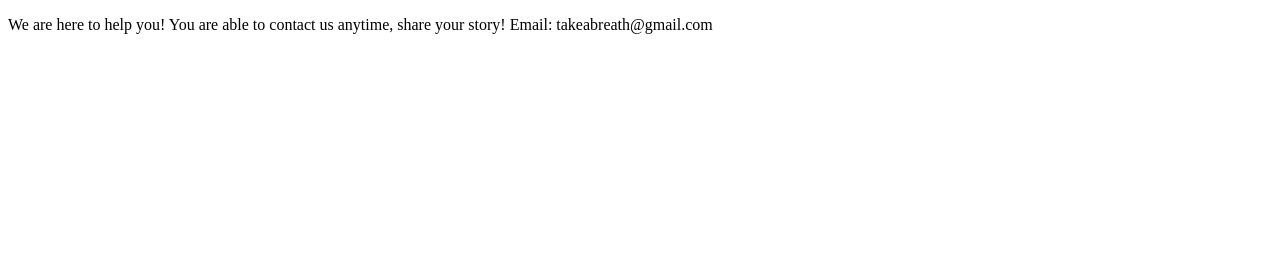
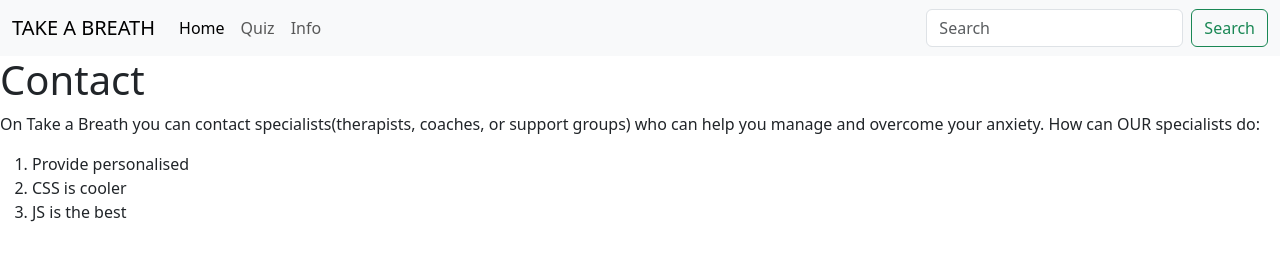
Before and after one commit to Nefeli2310/takeabreath, a plain HTML site: page contact.html in a window 1280 px wide. Drawn offline with nearby package versions, Linux system fonts and the light colour scheme.

Commit message:
change contact.html

```diff
--- a/contact.html
+++ b/contact.html
@@ -1,8 +1,79 @@
 <!DOCTYPE html>
 <html>
-  <head> </head>
-  <p>
-    We are here to help you! You are able to contact us anytime, share your
-    story! Email: takeabreath@gmail.com
-  </p>
+  <head>
+    <meta charset="utf-8" />
+    <meta name="viewport" content="width=device-width, initial-scale=1" />
+    <link
+      href="https://cdn.jsdelivr.net/npm/bootstrap@5.3.8/dist/css/bootstrap.min.css"
+      rel="stylesheet"
+      integrity="sha384-sRIl4kxILFvY47J16cr9ZwB07vP4J8+LH7qKQnuqkuIAvNWLzeN8tE5YBujZqJLB"
+      crossorigin="anonymous"
+    />
+
+    <title>TakeaBreath.com</title>
+  </head>
+  <body>
+    <nav class="navbar navbar-expand-lg bg-body-tertiary">
+      <div class="container-fluid">
+        <a class="navbar-brand" href="#">TAKE A BREATH</a>
+        <button
+          class="navbar-toggler"
+          type="button"
+          data-bs-toggle="collapse"
+          data-bs-target="#navbarSupportedContent"
+          aria-controls="navbarSupportedContent"
+          aria-expanded="false"
+          aria-label="Toggle navigation"
+        >
+          <span class="navbar-toggler-icon"></span>
+        </button>
+        <div class="collapse navbar-collapse" id="navbarSupportedContent">
+          <ul class="navbar-nav me-auto mb-2 mb-lg-0">
+            <li class="nav-item">
+              <a class="nav-link active" aria-current="page" href="#">Home</a>
+            </li>
+            <li class="nav-item">
+              <a class="nav-link" href="#">Quiz</a>
+            </li>
+            <a class="nav-link" href="#">Info</a>
+              </a>
+              <ul class="dropdown-menu">
+
+                </li>
+              </ul>
+            </li>
+            <li class="nav-item">
+
+            </li>
+          </ul>
+          <form class="d-flex" role="search">
+            <input
+              class="form-control me-2"
+              type="search"
+              placeholder="Search"
+              aria-label="Search"
+            />
+            <button class="btn btn-outline-success" type="submit">
+              Search
+            </button>
+          </form>
+        </div>
+      </div>
+    </nav>
+    <script
+      src="https://cdn.jsdelivr.net/npm/bootstrap@5.3.8/dist/js/bootstrap.bundle.min.js"
+      integrity="sha384-FKyoEForCGlyvwx9Hj09JcYn3nv7wiPVlz7YYwJrWVcXK/BmnVDxM+D2scQbITxI"
+      crossorigin="anonymous"
+    ></script>
+    <h1>Contact</h1>
+    <p>On Take a Breath you can contact specialists(therapists, coaches, or support groups) who can help you manage and overcome your anxiety.
+
+    How can OUR specialists do:
+</p>
+<ol>
+<li>Provide personalised</li>
+<li>CSS is cooler</li>
+<li>JS is the best</li>
+</ol>
+  </body>
 </html>
```
Also changed, not shown: 1 other file.
